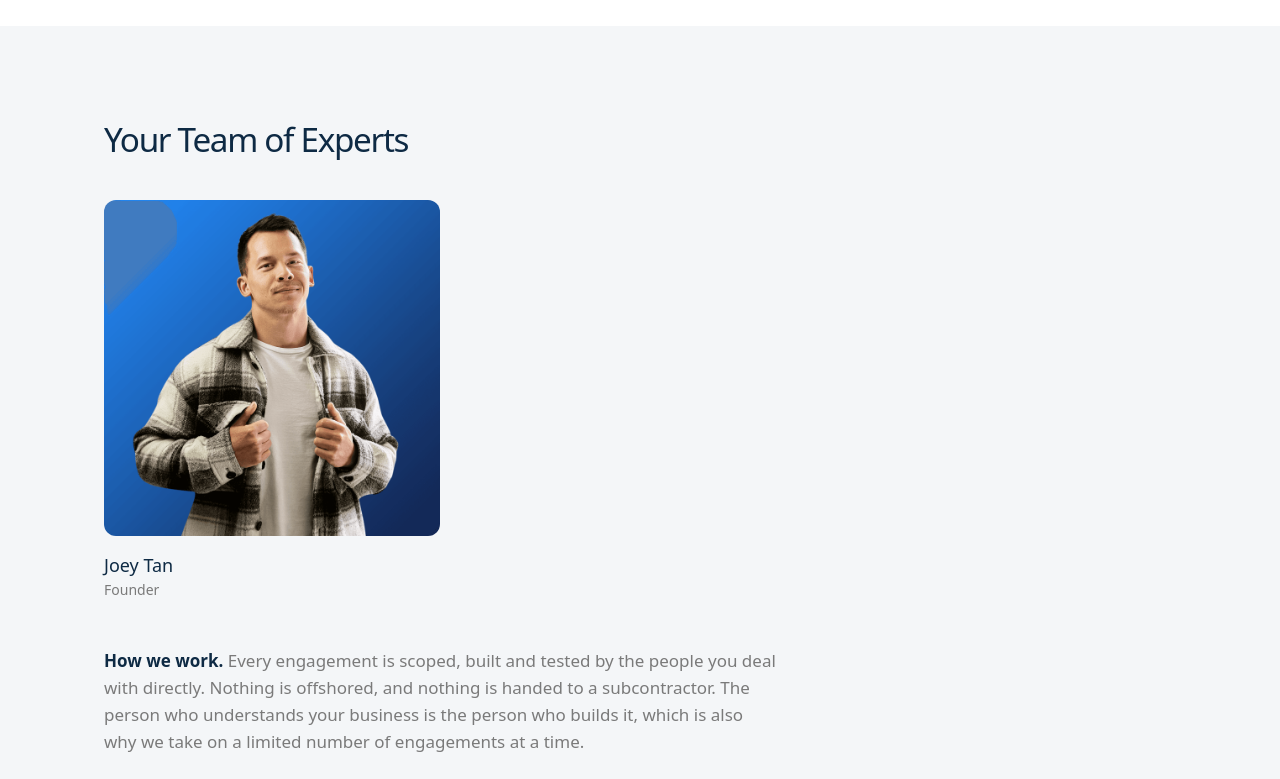
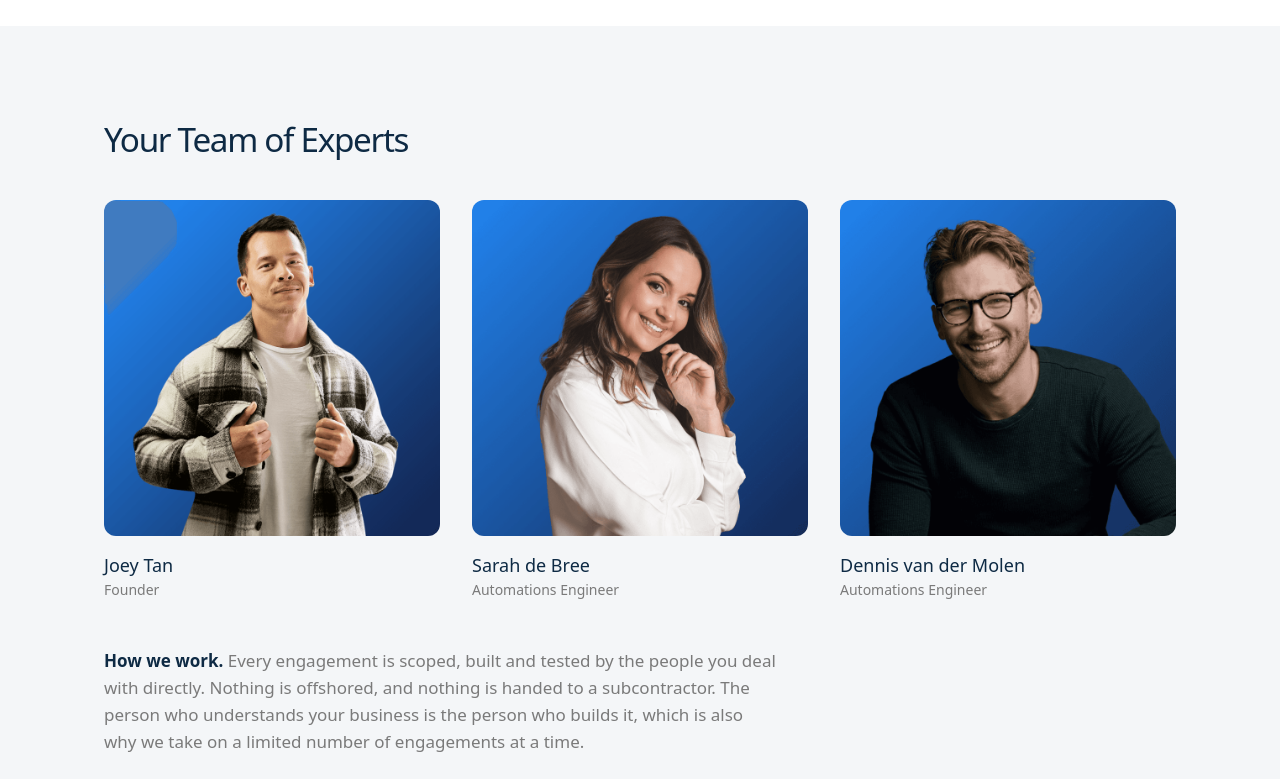
Before and after one commit to fasteradmin/fasteradmin-site, a Next.js app: page /eng/about in a window 1280 px wide. Shown: the part 694-1473 px from the top of the page. Built offline with nearby package versions, Linux system fonts and the light colour scheme; no server answers.

Commit message:
Sarah en Dennis terug in teamgrid op /about
Draait 9aedd2f terug en verwijdert de herstelnotitie.

Co-Authored-By: Claude Opus 5.5 <noreply@anthropic.com>

```diff
--- a/app/(en)/eng/about/page.jsx
+++ b/app/(en)/eng/about/page.jsx
@@ -22,6 +22,8 @@ export const metadata = pageMetadata({
 
 const team = [
   { name: "Joey Tan", role: "Founder", img: "cikrWotQJls4kqizrkcGapqI25k.png" },
+  { name: "Sarah de Bree", role: "Automations Engineer", img: "Tkeu4Z25LmXvGufjWDp2YIp6PuY.png" },
+  { name: "Dennis van der Molen", role: "Automations Engineer", img: "wBiVNcycdYsmtEfv9F6zAl06eF4.png" },
 ];
 
 export default function AboutPage() {
--- a/app/(nl)/about/page.jsx
+++ b/app/(nl)/about/page.jsx
@@ -22,6 +22,8 @@ export const metadata = pageMetadata({
 
 const team = [
   { name: "Joey Tan", role: "Oprichter", img: "cikrWotQJls4kqizrkcGapqI25k.png" },
+  { name: "Sarah de Bree", role: "Automations Engineer", img: "Tkeu4Z25LmXvGufjWDp2YIp6PuY.png" },
+  { name: "Dennis van der Molen", role: "Automations Engineer", img: "wBiVNcycdYsmtEfv9F6zAl06eF4.png" },
 ];
 
 export default function AboutPage() {
```
Also changed, not shown: 1 other file (tests, documents, lock files or other folders).
